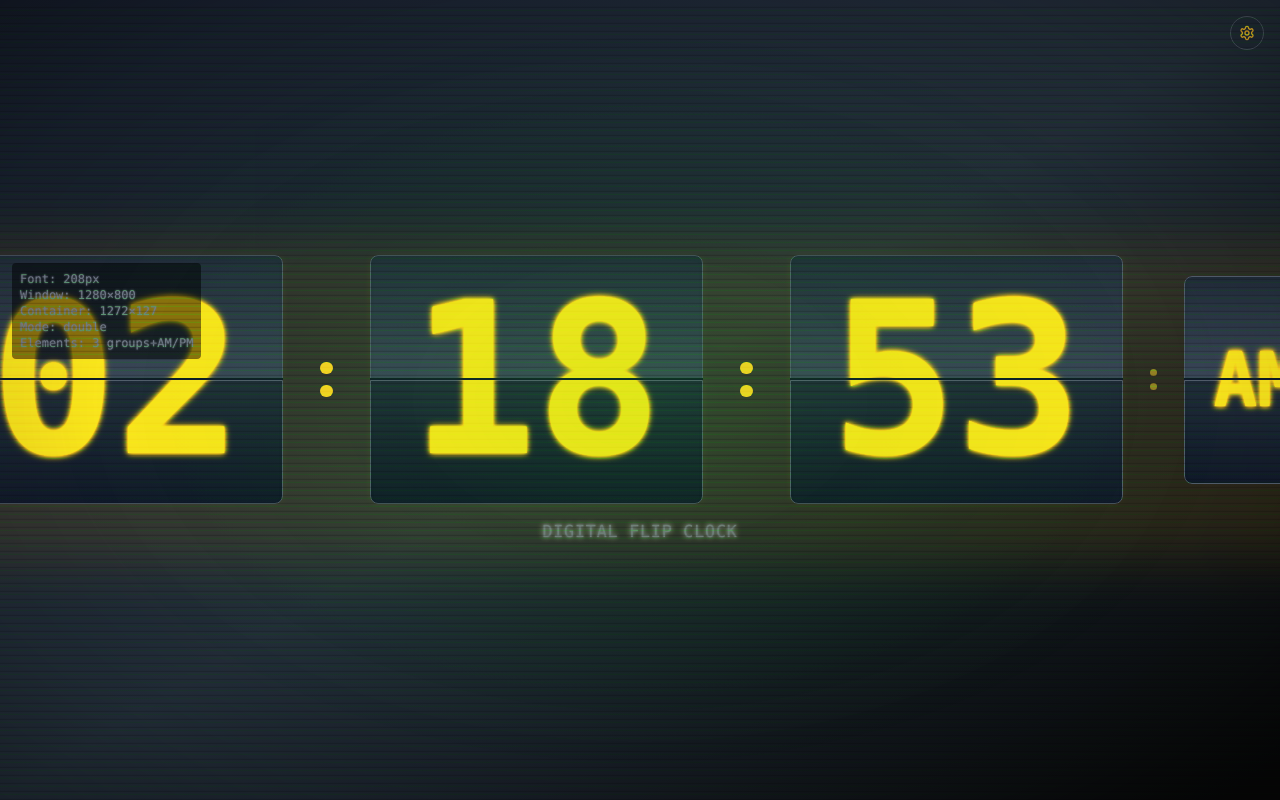
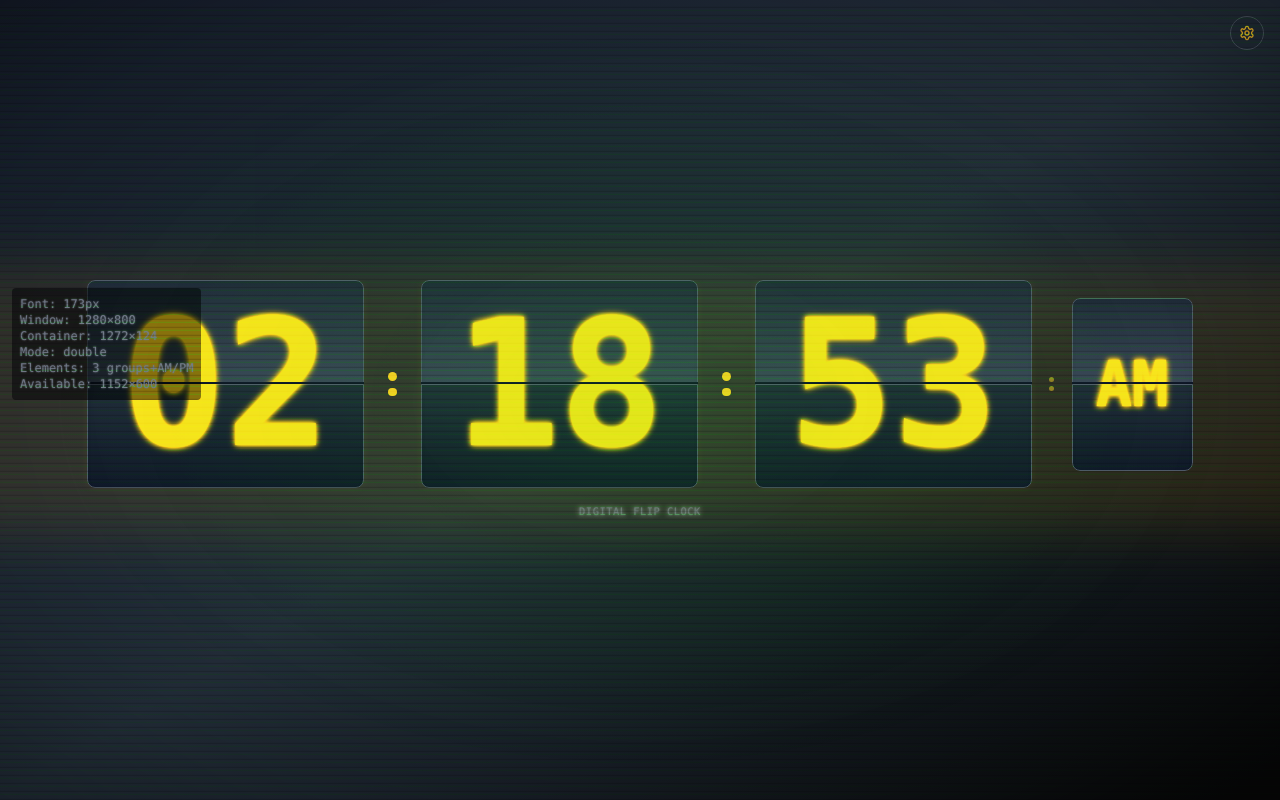
Before and after one commit to Go1/CRTClock, a React (Vite) app: page / in a window 1280 px wide. Built offline with nearby package versions, Linux system fonts and the light colour scheme.

Commit message:
Fix Overflow Issue for Large Font Sizes

```diff
--- a/src/components/FlipClock.tsx
+++ b/src/components/FlipClock.tsx
@@ -65,7 +65,7 @@ const FlipClock: React.FC = () => {
     };
   }, []);
 
-  // 動的フォントサイズ計算関数（一桁フリップ対応版）
+  // 動的フォントサイズ計算関数（オーバーフロー対策強化版）
   const calculateAndSetFontSize = useCallback(() => {
     // 計算の重複実行を防ぐ
     if (calculationTimeoutRef.current) {
@@ -80,16 +80,16 @@ const FlipClock: React.FC = () => {
         return;
       }
 
-      // 実際の利用可能領域を計算（ウィンドウサイズから直接計算）
-      const availableWidth = windowSize.width * 0.95; // 95%を使用
-      const availableHeight = windowSize.height * 0.80; // 80%を使用（ラベル分を考慮）
+      // 実際の利用可能領域を計算（より保守的に）
+      const availableWidth = windowSize.width * 0.90; // 90%を使用（より保守的）
+      const availableHeight = windowSize.height * 0.75; // 75%を使用（ラベル分を考慮）
 
-      console.log('=== Font Size Calculation ===');
+      console.log('=== Font Size Calculation (Overflow Prevention) ===');
       console.log('Window size:', windowSize);
       console.log('Available space:', { availableWidth, availableHeight });
       console.log('Flip mode:', settings.flipMode);
 
-      // フリップモードによる要素数計算の修正
+      // フリップモードによる要素数計算
       let digitElements = 0;
       let separatorCount = 0;
 
@@ -154,14 +154,14 @@ const FlipClock: React.FC = () => {
       // 小さい方を採用
       let baseFontSize = Math.min(fontSizeFromWidth, fontSizeFromHeight);
 
-      // ユーザー設定による調整係数
+      // ユーザー設定による調整係数（より保守的に）
       const fontSizeMultipliers = {
-        small: 0.6,
-        medium: 0.75,
-        large: 0.9,
-        'extra-large': 1.0,
-        massive: 1.15,
-        gigantic: 1.3,
+        small: 0.5,
+        medium: 0.65,
+        large: 0.8,
+        'extra-large': 0.95,
+        massive: 1.1,
+        gigantic: 1.25,
       };
 
       const multiplier = fontSizeMultipliers[settings.fontSize] || 1.0;
@@ -169,20 +169,48 @@ const FlipClock: React.FC = () => {
 
       console.log('After user multiplier:', { baseFontSize, multiplier });
 
-      // 最小・最大値の制限
-      const minFontSize = 24;
-      const maxFontSize = Math.min(availableWidth * 0.8, availableHeight * 0.9);
+      // 最小・最大値の制限（より厳格に）
+      const minFontSize = 20;
+      // 最大値をより厳格に制限
+      const maxWidthBasedSize = availableWidth * 0.15; // 幅の15%以下
+      const maxHeightBasedSize = availableHeight * 0.6; // 高さの60%以下
+      const maxFontSize = Math.min(maxWidthBasedSize, maxHeightBasedSize);
 
       const finalFontSize = Math.max(minFontSize, Math.min(maxFontSize, baseFontSize));
 
       console.log('Final calculation:', {
         minFontSize,
+        maxWidthBasedSize,
+        maxHeightBasedSize,
         maxFontSize,
         finalFontSize: Math.round(finalFontSize)
       });
+
+      // 追加の安全チェック：計算されたサイズで実際の要素サイズを予測
+      const predictedDigitWidth = settings.flipMode === 'single' ? finalFontSize * 0.8 : finalFontSize * 1.6;
+      const predictedTotalWidth = digitElements * predictedDigitWidth + separatorCount * (finalFontSize * 0.1);
+
+      console.log('Safety check:', {
+        predictedDigitWidth,
+        predictedTotalWidth,
+        availableWidth,
+        wouldOverflow: predictedTotalWidth > availableWidth
+      });
+
+      // オーバーフローが予測される場合は更に縮小
+      if (predictedTotalWidth > availableWidth) {
+        const safetyFactor = availableWidth / predictedTotalWidth * 0.95; // 5%のマージン
+        const adjustedFontSize = finalFontSize * safetyFactor;
+        console.log('Overflow detected, adjusting:', {
+          safetyFactor,
+          adjustedFontSize: Math.round(adjustedFontSize)
+        });
+        setCalculatedFontSize(Math.round(adjustedFontSize));
+      } else {
+        setCalculatedFontSize(Math.round(finalFontSize));
+      }
+
       console.log('=== End Calculation ===');
-
-      setCalculatedFontSize(Math.round(finalFontSize));
     }, 10); // 10msの遅延で重複実行を防ぐ
   }, [
     windowSize.width,
@@ -353,10 +381,10 @@ const FlipClock: React.FC = () => {
     );
   };
 
-  // セパレーターサイズを動的計算
-  const separatorSize = Math.max(4, calculatedFontSize * 0.06);
-  const separatorSpacing = Math.max(8, calculatedFontSize * 0.1);
-  const flipSpacing = Math.max(6, calculatedFontSize * 0.08);
+  // セパレーターサイズを動的計算（より小さく）
+  const separatorSize = Math.max(3, calculatedFontSize * 0.05);
+  const separatorSpacing = Math.max(6, calculatedFontSize * 0.08);
+  const flipSpacing = Math.max(4, calculatedFontSize * 0.06);
 
   const renderSingleDigitMode = () => (
     <>
@@ -489,7 +517,7 @@ const FlipClock: React.FC = () => {
   };
 
   return (
-    <div className={`group flex items-center justify-center min-h-screen ${flavorStyles.background} px-1 py-2 ${settings.crtEffects ? 'crt-container' : ''}`}>
+    <div className={`group flex items-center justify-center min-h-screen ${flavorStyles.background} px-1 py-2 ${settings.crtEffects ? 'crt-container' : ''} overflow-hidden`}>
       {settings.crtEffects && (
         <>
           <div className="crt-scanlines"></div>
@@ -509,7 +537,7 @@ const FlipClock: React.FC = () => {
 
       <div
         ref={clockContainerRef}
-        className={`relative w-full h-full flex flex-col justify-center items-center ${settings.crtEffects ? 'crt-content' : ''}`}
+        className={`relative w-full h-full flex flex-col justify-center items-center ${settings.crtEffects ? 'crt-content' : ''} max-w-full max-h-full`}
       >
         {/* Debug Info */}
         <div className="fixed top-2 left-2 text-xs text-gray-500 bg-black/50 p-2 rounded z-50 font-mono">
@@ -518,17 +546,18 @@ const FlipClock: React.FC = () => {
           <div>Container: {containerSize.width}×{containerSize.height}</div>
           <div>Mode: {settings.flipMode}</div>
           <div>Elements: {settings.showSeconds ? (settings.flipMode === 'single' ? '6 digits' : '3 groups') : (settings.flipMode === 'single' ? '4 digits' : '2 groups')}{settings.timeFormat === '12h' ? '+AM/PM' : ''}</div>
+          <div>Available: {Math.round(windowSize.width * 0.9)}×{Math.round(windowSize.height * 0.75)}</div>
         </div>
 
-        <div className="w-full h-full flex flex-col justify-center items-center">
-          <div className="flex items-center justify-center min-h-0 flex-1" style={{ gap: `${flipSpacing}px` }}>
+        <div className="w-full h-full flex flex-col justify-center items-center overflow-hidden">
+          <div className="flex items-center justify-center min-h-0 flex-1 max-w-full" style={{ gap: `${flipSpacing}px` }}>
             {settings.flipMode === 'single' ? renderSingleDigitMode() : renderDoubleDigitMode()}
           </div>
 
-          <div className="text-center mt-2 sm:mt-4">
+          <div className="text-center mt-2 sm:mt-4 flex-shrink-0">
             <p
               className={`${settings.displayFlavor === 'material' ? 'text-gray-600' : 'text-gray-400'} font-medium tracking-wider uppercase ${fontFamilyClass} opacity-50`}
-              style={{ fontSize: `${Math.max(10, calculatedFontSize * 0.08)}px` }}
+              style={{ fontSize: `${Math.max(8, calculatedFontSize * 0.06)}px` }}
             >
               Digital Flip Clock
             </p>
```
